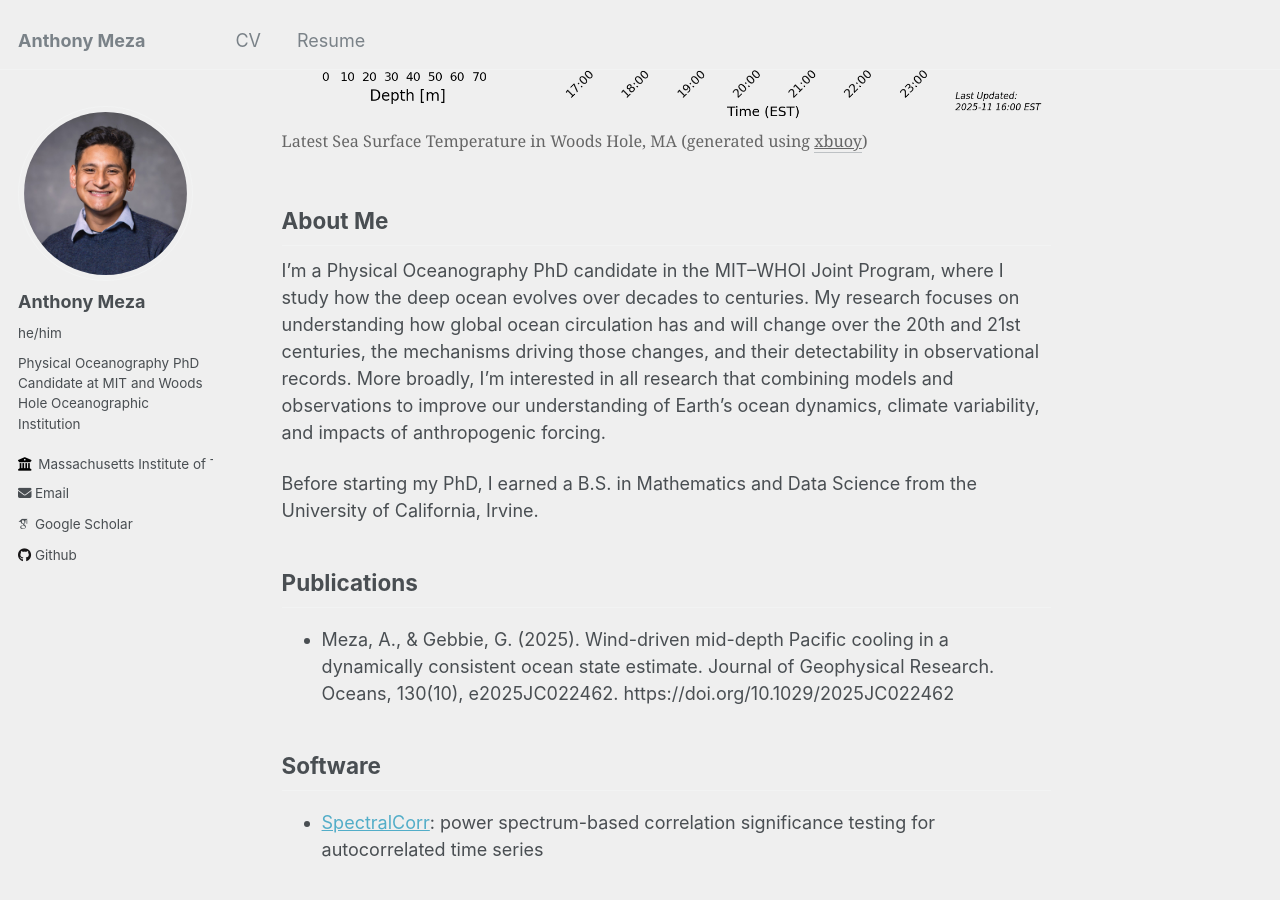
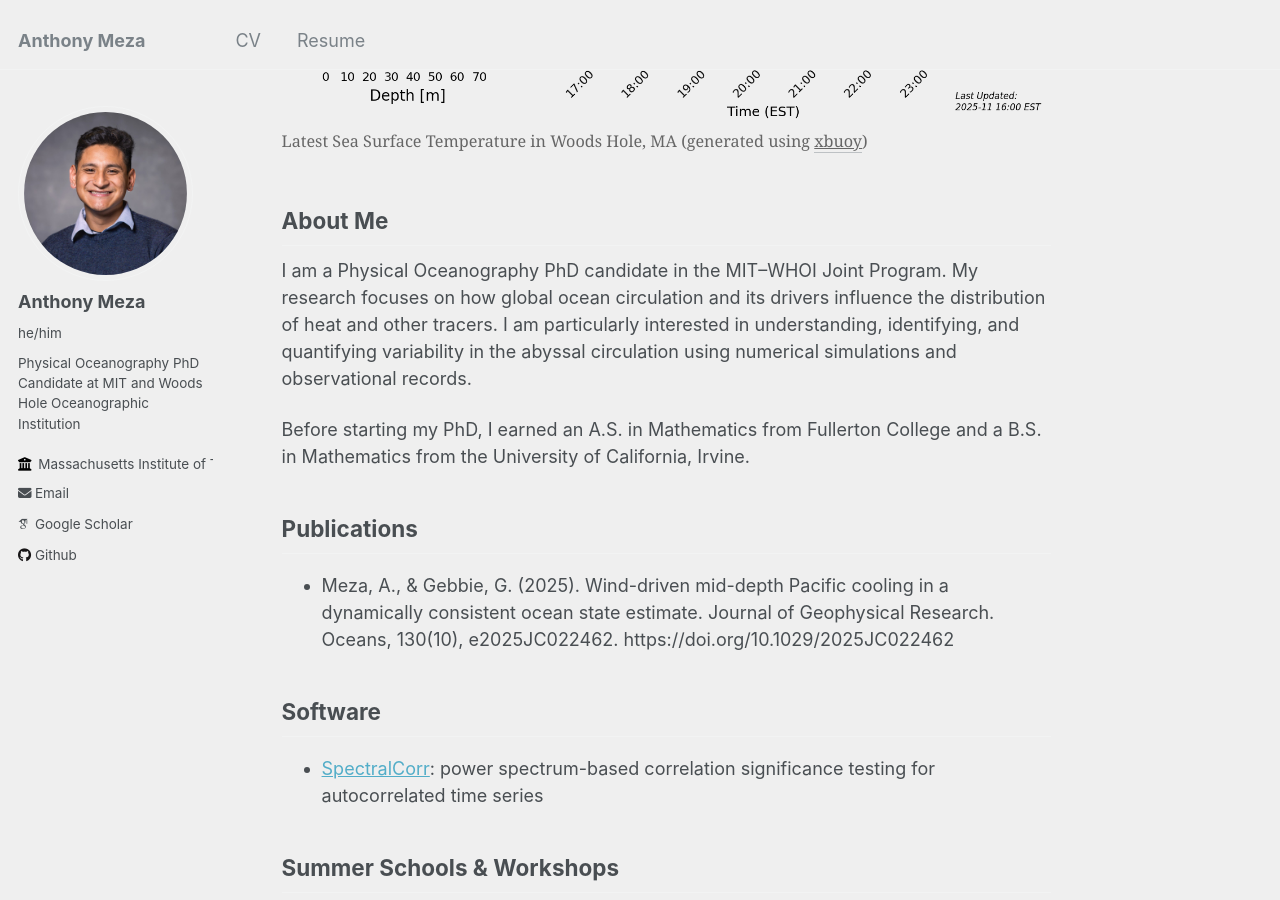
Before and after one commit to anthony-meza/anthony-meza.github.io, a Jekyll site: the page built from _pages/about.md, in a window 1280 px wide and 900 px high, scrolled down 503 px. Built offline with Jekyll 4.4.1, drawn with Linux system fonts in a browser that asks for light colours; some web fonts are replaced.

Commit message:
Update 'About Me' section for clarity and detail
Revised the 'About Me' section to clarify research focus and educational background.

```diff
--- a/_pages/about.md
+++ b/_pages/about.md
@@ -27,13 +27,9 @@ redirect_from:
 
 ## About Me
 
-I’m a Physical Oceanography PhD candidate in the MIT–WHOI Joint Program, where I study how the deep ocean evolves over decades to centuries.
-My research focuses on understanding how global ocean circulation has and will change over the 20th and 21st centuries,
-the mechanisms driving those changes, and their detectability in observational records.
-More broadly, I’m interested in all research that combining models and observations to improve our understanding of Earth’s ocean dynamics, climate variability,
-and impacts of anthropogenic forcing.
+I am a Physical Oceanography PhD candidate in the MIT–WHOI Joint Program. My research focuses on how global ocean circulation and its drivers influence the distribution of heat and other tracers. I am particularly interested in understanding, identifying, and quantifying variability in the abyssal circulation using numerical simulations and observational records.
 
-Before starting my PhD, I earned a B.S. in Mathematics and Data Science from the University of California, Irvine.
+Before starting my PhD, I earned an A.S. in Mathematics from Fullerton College and a B.S. in Mathematics from the University of California, Irvine.
 
 ## Publications
 - Meza, A., & Gebbie, G. (2025). Wind-driven mid-depth Pacific cooling in a dynamically consistent ocean state estimate. Journal of Geophysical Research. Oceans, 130(10), e2025JC022462. https://doi.org/10.1029/2025JC022462
```
